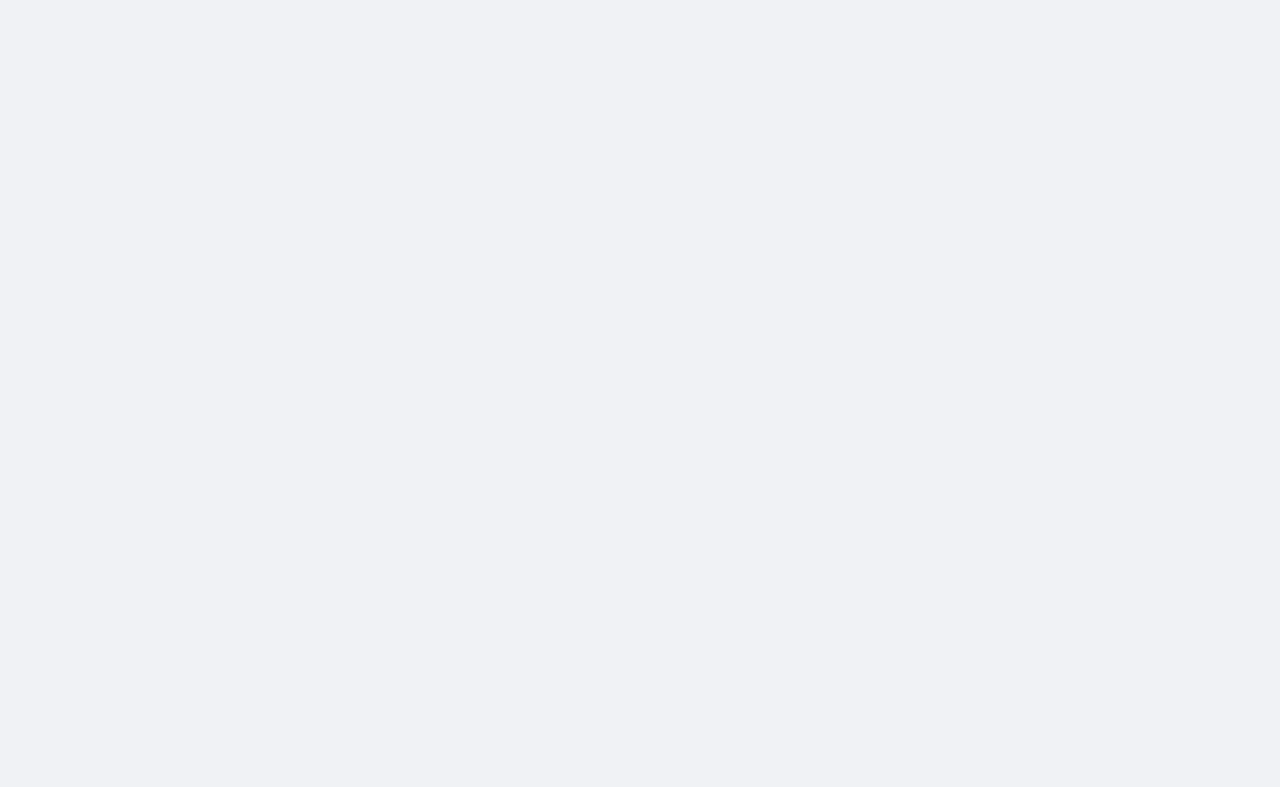
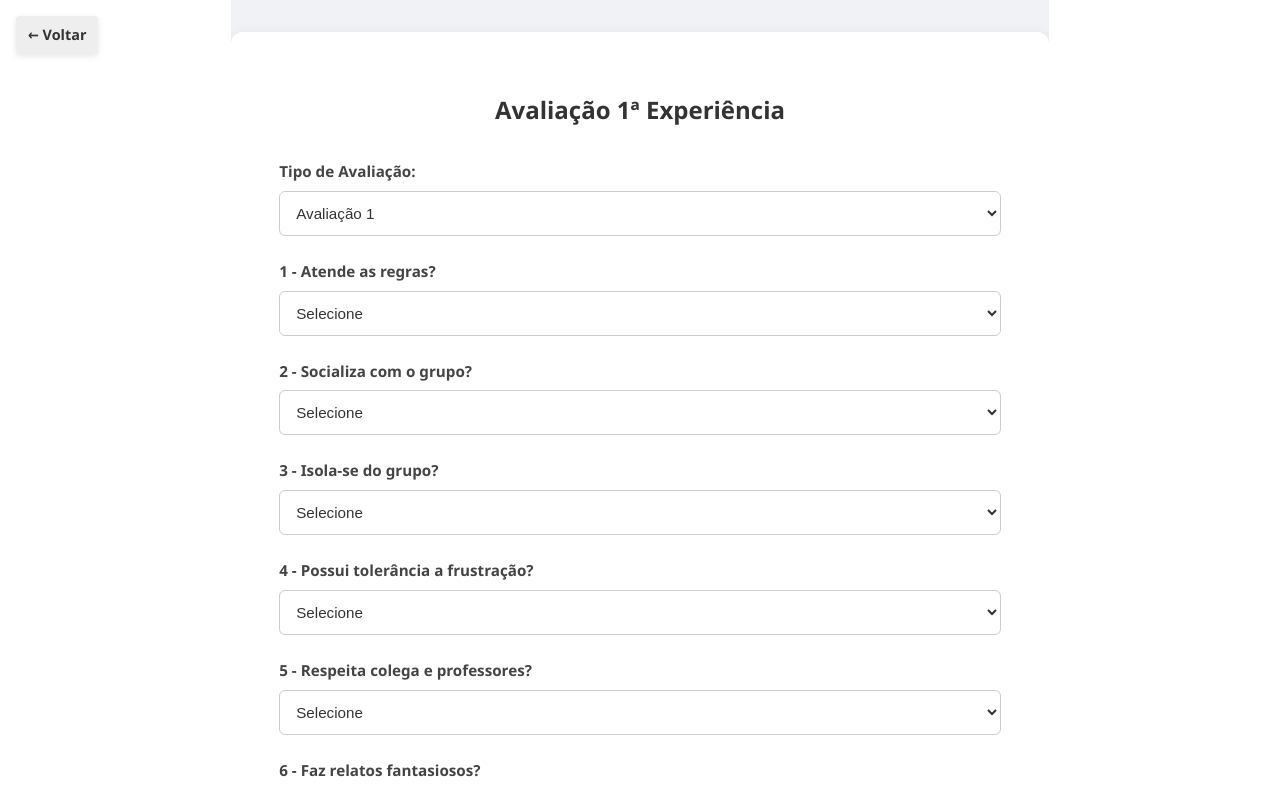
Before and after one commit to Alkhia/PE_4-Esucri, a React (Vite) app in the folder site/: page /avaliacao in a window 1280 px wide. Before the commit this address had no page. Shown: the top 787 px of the page. Built offline with nearby package versions, Linux system fonts and the light colour scheme.

Commit message:
ajuste css e criação avaliacaoDesempenho

```diff
--- a/site/src/App.css
+++ b/site/src/App.css
@@ -1,44 +1,38 @@
-
-body, html {
+html, body {
+  margin: 0;
+  padding: 0;
   height: 100%;
-  margin: 0;
+  font-family: 'Segoe UI', Tahoma, Geneva, Verdana, sans-serif;
   background-color: #f0f2f5;
-  font-family: 'Segoe UI', Tahoma, Geneva, Verdana, sans-serif;
+  scroll-behavior: smooth;
+  overflow-x: hidden;
 }
 
-
 #root {
-  max-width: 1280px;
-  margin: 0 auto;
-  padding: 2rem;
-  text-align: center;
+  width: 100%;
   min-height: 100vh;
-  display: flex;
-  flex-direction: column;
-  align-items: center;
-  justify-content: flex-start;
+  margin: 0;
+  padding: 0;
+  display: block;
+  text-align: left;
   background-color: transparent;
 }
-
 
 .app-container {
   background: #ffffff;
   padding: 2.5rem 3rem;
   border-radius: 12px;
-  box-shadow: 0 8px 20px rgba(0,0,0,0.12);
+  box-shadow: 0 8px 20px rgba(0, 0, 0, 0.12);
   max-width: 600px;
   width: 100%;
-  margin-top: 3rem;
+  margin: 3rem auto 0 auto;
 }
 
-
- /* titulo */
 h1, h2 {
   color: #333;
   font-weight: 700;
   margin-bottom: 1.5rem;
 }
-
 
 .btn {
   margin: 12px 8px;
@@ -61,13 +55,12 @@ h1, h2 {
   outline: none;
 }
 
-
 .logo {
   height: 6em;
   padding: 1.5em;
+  user-select: none;
   will-change: filter;
   transition: filter 300ms ease-in-out;
-  user-select: none;
 }
 
 .logo:hover {
@@ -79,12 +72,8 @@ h1, h2 {
 }
 
 @keyframes logo-spin {
-  from {
-    transform: rotate(0deg);
-  }
-  to {
-    transform: rotate(360deg);
-  }
+  from { transform: rotate(0deg); }
+  to { transform: rotate(360deg); }
 }
 
 @media (prefers-reduced-motion: no-preference) {
@@ -93,15 +82,13 @@ h1, h2 {
   }
 }
 
-
 .card {
   background: #fff;
   padding: 2em;
   margin-top: 2rem;
   border-radius: 12px;
-  box-shadow: 0 6px 18px rgba(0,0,0,0.08);
+  box-shadow: 0 6px 18px rgba(0, 0, 0, 0.08);
 }
-
 
 .read-the-docs {
   color: #888;
--- a/site/src/App.jsx
+++ b/site/src/App.jsx
@@ -1,8 +1,8 @@
 import { BrowserRouter as Router, Routes, Route, Link } from "react-router-dom";
 import './App.css';
-import React from 'react';
 import CadastroAlunos from './CadastroAlunos/cadastroAlunos';
 import CadastroEmpresas from "./CadastroEmpresas/cadastroEmpresas";
+import AvaliacaoExperiencia from "./AvaliacaoDesempenho/avaliacao";
 
 function App() {
   return (
@@ -13,6 +13,9 @@ function App() {
   </Link>
   <Link to="/cadastroEmpresas">
     <button className="btn">Cadastrar Empresas</button>
+  </Link>
+  <Link to = "/avaliacao">
+    <button className="btn">Avaliação de Alunos</button>
   </Link>
 </div>
   );
@@ -25,6 +28,7 @@ function Cadastro() {
         <Route path="/" element={<App />} />
         <Route path="/cadastroAlunos" element={<CadastroAlunos />} />
         <Route path="/cadastroEmpresas" element={<CadastroEmpresas />} />
+        <Route path="/avaliacao" element={<AvaliacaoExperiencia />} />
       </Routes>
     </Router>
   );
--- /dev/null
+++ b/site/src/AvaliacaoDesempenho/avaliacao.css
@@ -0,0 +1,120 @@
+html, body {
+  margin: 0;
+  padding: 0;
+  height: auto;
+  min-height: 100vh;
+  font-family: 'Segoe UI', Tahoma, Geneva, Verdana, sans-serif;
+  background-color: #f0f2f5;
+  scroll-behavior: smooth;
+  overflow-x: hidden;
+  color: #333;
+}
+
+#root {
+  min-height: 100vh;
+  overflow: visible;
+  width: 100%;
+  margin: 0;
+  padding: 0;
+  display: block;
+  text-align: left;
+  background-color: transparent;
+}
+
+.avaliacao-body {
+  width: 100%;
+  min-height: 100vh;
+  padding: 2rem 0;
+  display: flex;
+  justify-content: center;
+  align-items: flex-start;
+}
+
+.avaliacao-container {
+  background: #ffffff;
+  padding: 2.5rem 3rem;
+  border-radius: 12px;
+  box-shadow: 0 8px 20px rgba(0, 0, 0, 0.12);
+  max-width: 800px;
+  width: 100%;
+}
+
+.avaliacao-title {
+  text-align: center;
+  margin-bottom: 2rem;
+  font-size: 1.5rem;
+  font-weight: bold;
+  color: #333;
+}
+
+.avaliacao-form {
+  display: flex;
+  flex-direction: column;
+  gap: 1.5rem;
+}
+
+.avaliacao-label {
+  display: flex;
+  flex-direction: column;
+  font-weight: 600;
+  font-size: 0.95rem;
+  color: #444;
+}
+
+.avaliacao-input,
+.avaliacao-label select,
+.avaliacao-label textarea {
+  margin-top: 0.5rem;
+  padding: 0.75rem;
+  font-size: 0.95rem;
+  border: 1px solid #ccc;
+  border-radius: 6px;
+  background-color: #fff;
+  transition: border-color 0.2s ease, box-shadow 0.2s ease;
+  color: #333;
+}
+
+.avaliacao-input:focus,
+.avaliacao-label select:focus,
+.avaliacao-label textarea:focus {
+  outline: none;
+  border-color: #1976d2;
+  box-shadow: 0 0 4px rgba(25, 118, 210, 0.4);
+}
+
+.avaliacao-button {
+  margin-top: 2rem;
+  padding: 0.75rem;
+  font-size: 1rem;
+  font-weight: bold;
+  background-color: #1976d2;
+  color: white;
+  border: none;
+  border-radius: 6px;
+  cursor: pointer;
+  transition: background-color 0.3s ease;
+}
+
+.avaliacao-button:hover {
+  background-color: #1259a7;
+}
+
+.avaliacao-back {
+  position: fixed;
+  top: 16px;
+  left: 16px;
+  background-color: #eee;
+  color: #333;
+  padding: 8px 12px;
+  border-radius: 4px;
+  text-decoration: none;
+  font-size: 0.9rem;
+  font-weight: bold;
+  box-shadow: 0 2px 6px rgba(0, 0, 0, 0.1);
+  transition: background-color 0.3s ease;
+  z-index: 1000;
+}
+
+.avaliacao-back:hover {
+  background-color: #ddd;
+}
--- /dev/null
+++ b/site/src/AvaliacaoDesempenho/avaliacao.jsx
@@ -0,0 +1,106 @@
+import './avaliacao.css';
+import { Link } from 'react-router-dom';
+import { useState, useLayoutEffect } from 'react';
+
+export default function AvaliacaoExperiencia() {
+  const [tipoAvaliacao, setTipoAvaliacao] = useState("1");
+
+  useLayoutEffect(() => {
+    window.scrollTo({ top: 0, behavior: 'instant' });
+  }, []);
+
+  const perguntas = [
+    "Atende as regras?",
+    "Socializa com o grupo?",
+    "Isola-se do grupo?",
+    "Possui tolerância a frustração?",
+    "Respeita colega e professores?",
+    "Faz relatos fantasiosos?",
+    "Concentra-se nas atividades?",
+    "Tem iniciativa?",
+    "Sonolência durante as atividades em sala de aula?",
+    "Alterações intensas de humor?",
+    "Indica oscilação repentina de humor?",
+    "Irrita-se com facilidade?",
+    "Ansiedade?",
+    "Escuta quando seus colegas falam?",
+    "Escuta e segue orientação dos professores?",
+    "Mantém-se em sala de aula?",
+    "Desloca-se muito na sala?",
+    "Fala demasiadamente?",
+    "É pontual?",
+    "É assíduo?",
+    "Demonstra desejo de trabalhar?",
+    "Apropria-se indevidamente daquilo que não é seu?",
+    "Indica hábito de banho diário?",
+    "Indica hábito de escovação e qualidade na escovação?",
+    "Indica cuidado com a aparência e limpeza do uniforme?",
+    "Indica autonomia quanto a estes hábitos?",
+    "Indica falta do uso de medicação com oscilações de comportamento?",
+    "Tem meio articulado de conseguir receitas e aquisições das medicações?",
+    "Traz seus materiais organizados?",
+    "Usa transporte coletivo?",
+    "Tem iniciativa diante das atividades propostas?",
+    "Localiza-se no espaço da Instituição?",
+    "Situa-se nas trocas de sala e atividades?",
+    "Interage par a par?",
+    "Interage em grupo?",
+    "Cria conflitos e intrigas?",
+    "Promove a harmonia?",
+    "Faz intrigas entre colegas x professores?",
+    "Demonstra interesse em participar das atividades extraclasses?",
+    "Existe interação/participação da família em apoio ao usuário na Instituição?",
+    "Existe superproteção por parte da família quanto a autonomia do usuário?",
+    "Usuário traz relatos negativos da família (de forma geral)?",
+    "Usuário traz relatos positivos da família (de forma geral)?",
+    "Existe incentivo quanto a busca de autonomia para o usuário por parte da família?",
+    "Existe incentivo quanto a inserção do usuário no mercado de trabalho por parte da família?",
+    "Traz os documentos enviados pela Instituição assinado?",
+  ];
+
+  return (
+    <div className="avaliacao-body">
+      <Link to="/" className="avaliacao-back">← Voltar</Link>
+
+      <div className="avaliacao-container">
+        <h2 className="avaliacao-title">
+          Avaliação {tipoAvaliacao}ª Experiência
+        </h2>
+
+        <form className="avaliacao-form">
+          <label className="avaliacao-label">
+            Tipo de Avaliação:
+            <select
+              className="avaliacao-input"
+              value={tipoAvaliacao}
+              onChange={(e) => setTipoAvaliacao(e.target.value)}
+            >
+              <option value="1">Avaliação 1</option>
+              <option value="2">Avaliação 2</option>
+            </select>
+          </label>
+
+          {perguntas.map((pergunta, index) => (
+            <div key={index} className="avaliacao-label">
+              {index + 1} - {pergunta}
+              <select className="avaliacao-input" name={`pergunta_${index}`}>
+                <option value="">Selecione</option>
+                <option value="sim">Sim</option>
+                <option value="maioria">Maioria das vezes</option>
+                <option value="rara">Raramente</option>
+                <option value="nao">Não</option>
+              </select>
+            </div>
+          ))}
+
+          <label className="avaliacao-label">
+            Observações:
+            <textarea className="avaliacao-input" rows="4" />
+          </label>
+
+          <button type="submit" className="avaliacao-button">Salvar Avaliação</button>
+        </form>
+      </div>
+    </div>
+  );
+}
--- a/site/src/CadastroAlunos/cadastroAlunos.css
+++ b/site/src/CadastroAlunos/cadastroAlunos.css
@@ -1,17 +1,21 @@
-body, html {
-  height: 100%;
-  margin: 0px;
+html, body {
+  margin: 0;
+  padding: 20px;
+  min-height: 100vh;
+  font-family: 'Segoe UI', Tahoma, Geneva, Verdana, sans-serif;
   background-color: #f0f2f5;
-  overflow-y: auto;
-  font-family: 'Segoe UI', Tahoma, Geneva, Verdana, sans-serif;
-  scrollbar-width: thin;
-  scrollbar-color: #7e7e7e #f0f2f5;
+  display: flex;
+  justify-content: center;
+  align-items: flex-start;
+  scroll-behavior: smooth;
+  overflow-x: hidden;
+  color: #333;
 }
 
 .cadastro-alunos-container {
-  background: white;
-  margin: 40px;
-  padding: 20px 30px;
+  background-color: #fff;
+  padding: 2rem 2.5rem;
+  margin: 40px auto;
   border-radius: 8px;
   max-width: 600px;
   width: 100%;
@@ -21,6 +25,9 @@ body, html {
 .cadastro-alunos-title {
   text-align: center;
   margin-bottom: 25px;
+  font-size: 1.4rem;
+  font-weight: bold;
+  color: #333;
 }
 
 .cadastro-alunos-form {
@@ -32,8 +39,9 @@ body, html {
 .cadastro-alunos-label {
   display: flex;
   flex-direction: column;
-  font-weight: bold;
+  font-weight: 600;
   font-size: 14px;
+  color: #444;
 }
 
 .cadastro-alunos-input {
@@ -42,12 +50,22 @@ body, html {
   font-size: 14px;
   border: 1px solid #ccc;
   border-radius: 4px;
+  background-color: #fff;
+  transition: border-color 0.2s ease, box-shadow 0.2s ease;
+  color: #333;
+}
+
+.cadastro-alunos-input:focus {
+  outline: none;
+  border-color: #1976d2;
+  box-shadow: 0 0 4px rgba(25, 118, 210, 0.4);
 }
 
 .cadastro-alunos-button {
   margin-top: 20px;
   padding: 10px;
   font-size: 16px;
+  font-weight: bold;
   background-color: #1976d2;
   color: white;
   border: none;
@@ -61,7 +79,7 @@ body, html {
 }
 
 .cadastro-alunos-back {
-  position: absolute;
+  position: fixed;
   top: 20px;
   left: 20px;
   background-color: #eee;
@@ -73,6 +91,7 @@ body, html {
   font-weight: bold;
   box-shadow: 0 2px 6px rgba(0, 0, 0, 0.1);
   transition: background-color 0.3s ease;
+  z-index: 1000;
 }
 
 .cadastro-alunos-back:hover {
--- a/site/src/CadastroEmpresas/cadastroEmpresas.css
+++ b/site/src/CadastroEmpresas/cadastroEmpresas.css
@@ -1,16 +1,21 @@
-body, html {
-  height: 100%;
-  margin: 0px;
+html, body {
+  margin: 0;
+  padding: 20px;
+  min-height: 100vh;
+  font-family: 'Segoe UI', Tahoma, Geneva, Verdana, sans-serif;
   background-color: #f0f2f5;
-  overflow-y: auto;
-  font-family: 'Segoe UI', Tahoma, Geneva, Verdana, sans-serif;
-  scrollbar-width: thin;
-  scrollbar-color: #7e7e7e #f0f2f5;
+  display: flex;
+  justify-content: center;
+  align-items: flex-start;
+  scroll-behavior: smooth;
+  overflow-x: hidden;
+  color: #333;
 }
 
 .cadastro-empresas-container {
-  background: white;
-  padding: 20px 30px;
+  background-color: #fff;
+  padding: 2rem 2.5rem;
+  margin: 40px auto;
   border-radius: 8px;
   max-width: 600px;
   width: 100%;
@@ -20,6 +25,9 @@ body, html {
 .cadastro-empresas-title {
   text-align: center;
   margin-bottom: 25px;
+  font-size: 1.4rem;
+  font-weight: bold;
+  color: #333;
 }
 
 .cadastro-empresas-form {
@@ -31,8 +39,9 @@ body, html {
 .cadastro-empresas-label {
   display: flex;
   flex-direction: column;
-  font-weight: bold;
+  font-weight: 600;
   font-size: 14px;
+  color: #444;
 }
 
 .cadastro-empresas-input {
@@ -41,12 +50,22 @@ body, html {
   font-size: 14px;
   border: 1px solid #ccc;
   border-radius: 4px;
+  background-color: #fff;
+  transition: border-color 0.2s ease, box-shadow 0.2s ease;
+  color: #333;
+}
+
+.cadastro-empresas-input:focus {
+  outline: none;
+  border-color: #1976d2;
+  box-shadow: 0 0 4px rgba(25, 118, 210, 0.4);
 }
 
 .cadastro-empresas-button {
   margin-top: 20px;
   padding: 10px;
   font-size: 16px;
+  font-weight: bold;
   background-color: #1976d2;
   color: white;
   border: none;
@@ -60,7 +79,7 @@ body, html {
 }
 
 .cadastro-empresas-back {
-  position: absolute;
+  position: fixed;
   top: 20px;
   left: 20px;
   background-color: #eee;
@@ -72,6 +91,7 @@ body, html {
   font-weight: bold;
   box-shadow: 0 2px 6px rgba(0, 0, 0, 0.1);
   transition: background-color 0.3s ease;
+  z-index: 1000;
 }
 
 .cadastro-empresas-back:hover {
```
Also changed, not shown: package.json (added, +8 -0 lines), 2 other files (tests, documents, lock files or other folders).
